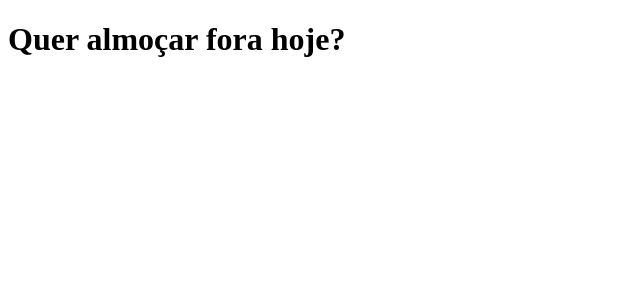
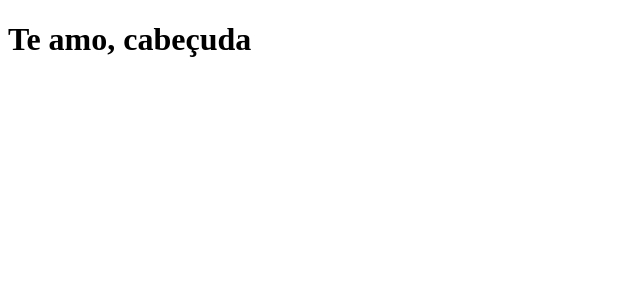
Before and after one commit to PedroHConrado/clone-tabnews, a Next.js app: page / in a window 1280 px wide. Shown: the top 300 px of the page, without its empty margins (0-640 px from the left). Built offline with nearby package versions, Linux system fonts and the light colour scheme.

Commit message:
modifica a frase

```diff
--- a/pages/index.js
+++ b/pages/index.js
@@ -1,5 +1,5 @@
 function Home() {
-    return <h1>Quer almoçar fora hoje?</h1>
+    return <h1>Te amo, cabeçuda</h1>
 }
 
 export default Home
```
